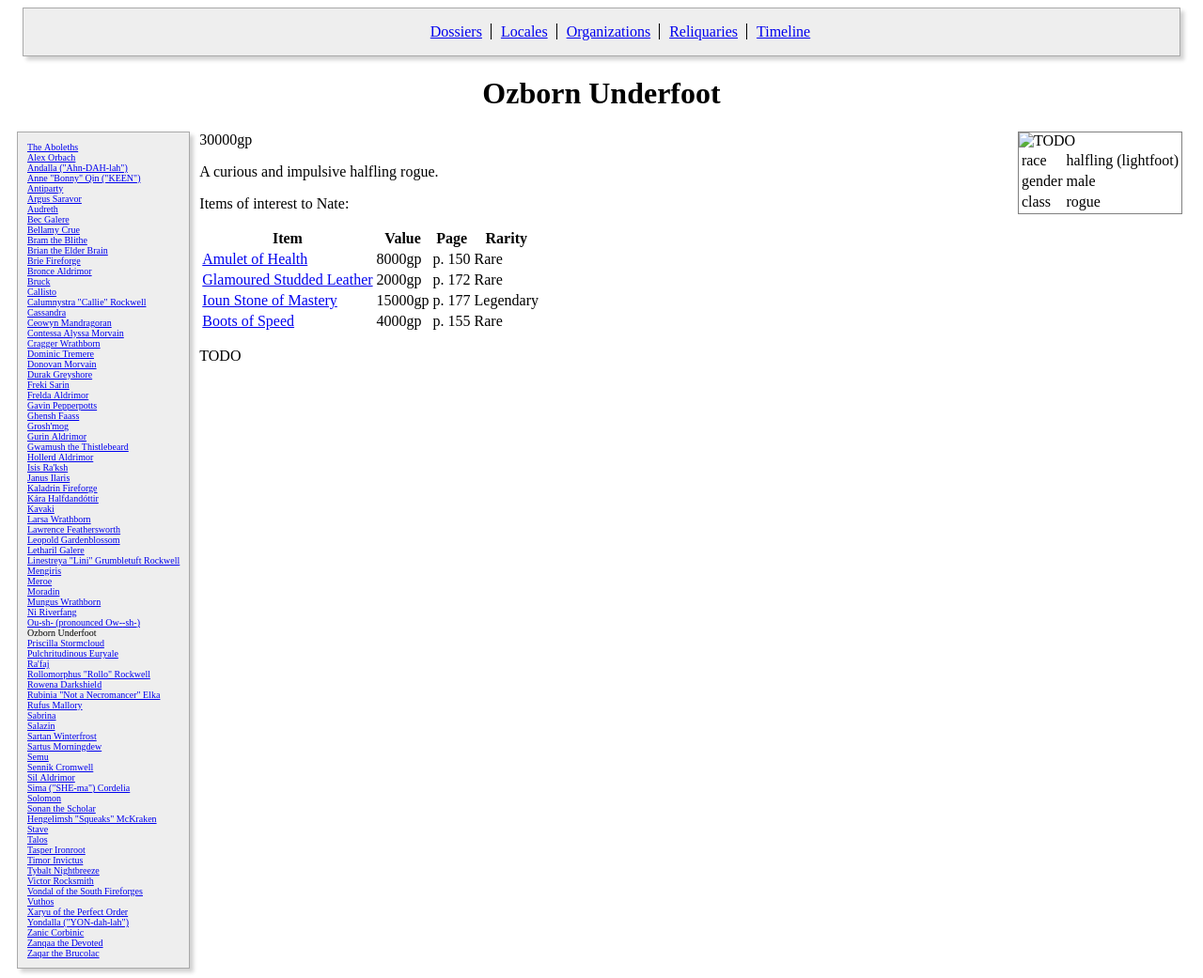
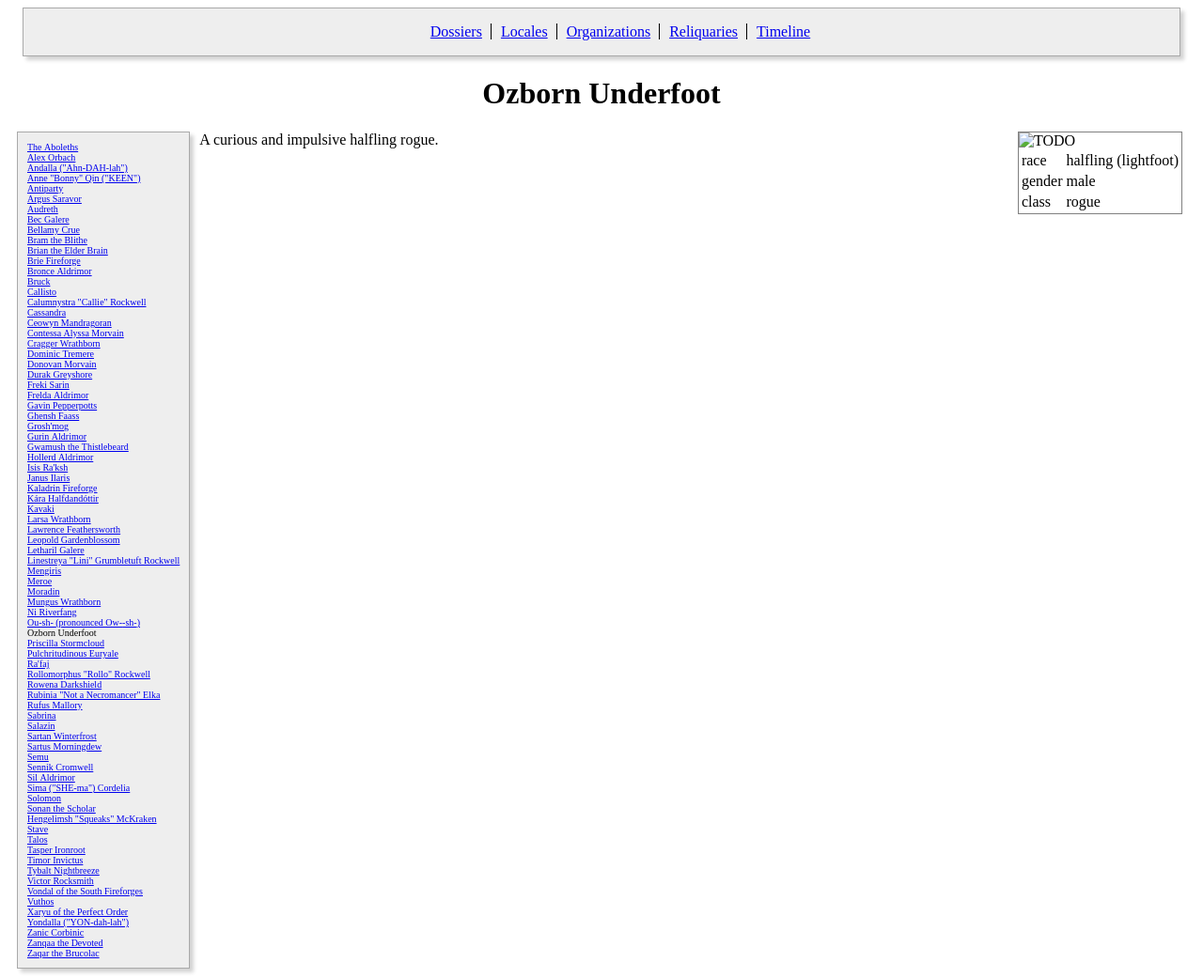
Before and after one commit to ctrueden/equilibrium, a Jekyll site: the page built from _pages/dossiers/ozborn-underfoot.md, in a window 1280 px wide and 1041 px high. Shown: the whole window at 94% size. Built offline with Jekyll 4.4.1, drawn with Linux system fonts in a browser that asks for light colours.

Commit message:
Update magic items

```diff
--- a/_pages/dossiers/ozborn-underfoot.md
+++ b/_pages/dossiers/ozborn-underfoot.md
@@ -7,34 +7,26 @@ statbox:
 magic-items:
   - name: Hornblade (+3 Wounding, Sharpness)
     origin: crazy ghost lady
-    value: 20000 (16000 for +3, 2000 for wounding, 1700 for sharpness, rounded up)
+    value: 20000 (16000 for +3, 2000 for wounding, 1700 for sharpness)
+    rarity: artifact (unique)
   - name: Ring of Jumping
     origin: "Zanqaa the Devoted - Boon of Prowess: Agility"
     value: 2500
     page: 191
-    rarity: uncommon
+    rarity: uncommon (major)
+    link: https://www.5esrd.com/gamemastering/magic-items/magic-rings/#Ring_of_Mind_Shielding
   - name: Dagger of Venom
     origin: "Zanqaa the Devoted - Boon of Arms: Venom"
     value: 2500
     page: 160
-    rarity: rare
-  - name: "Cloak of Elvenkind - Boon of Aegis: Stealth"
-    origin: Zanqaa the Devoted
+    rarity: rare (major)
+    link: https://www.5esrd.com/gamemastering/magic-items/magic-armor-and-weapons#TOC-Dagger-of-Venom
+  - name: Cloak of Elvenkind
+    origin: "Zanqaa the Devoted - Boon of Aegis: Stealth"
     value: 5000
     page: 158
-    rarity: uncommon
+    rarity: uncommon (major)
+    link: https://www.5esrd.com/gamemastering/magic-items/wondrous-items#TOC-Cloak-of-Elvenkind
 ---
-30000gp
 
 A curious and impulsive halfling rogue.
-
-Items of interest to Nate:
-
-| Item | Value | Page | Rarity |
-|------|-------|------|--------|
-| [Amulet of Health](https://www.dndbeyond.com/magic-items/4568-amulet-of-health) | 8000gp | p. 150 | Rare |
-| [Glamoured Studded Leather](https://roll20.net/compendium/dnd5e/Glamoured%20Studded%20Leather#content) | 2000gp | p. 172 | Rare |
-| [Ioun Stone of Mastery](https://www.dndbeyond.com/magic-items/4938-ioun-stone-of-mastery) | 15000gp | p. 177 | Legendary |
-| [Boots of Speed](https://roll20.net/compendium/dnd5e/Boots%20of%20Speed#content) | 4000gp | p. 155 | Rare |
-
-TODO
```
Also changed, not shown: _pages/dossiers/bec-galere.md (+6 -3 lines), _pages/dossiers/callisto.md (+15 -14 lines), _pages/dossiers/calumnystra-rockwell.md (+9 -6 lines), _pages/dossiers/freki-sarin.md (+8 -4 lines).
